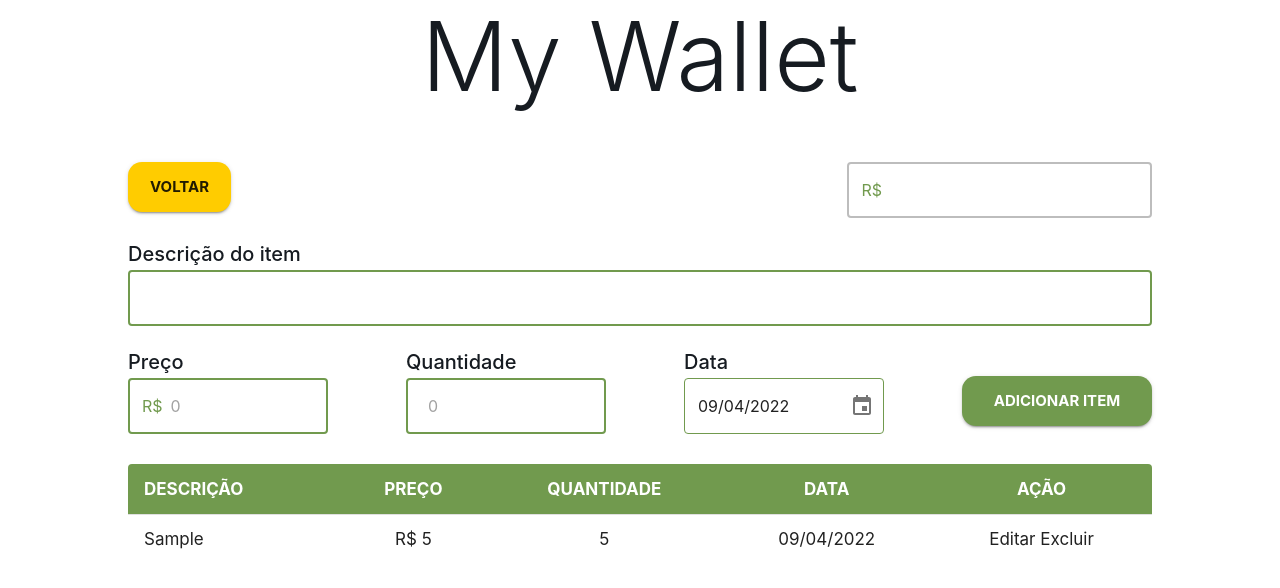
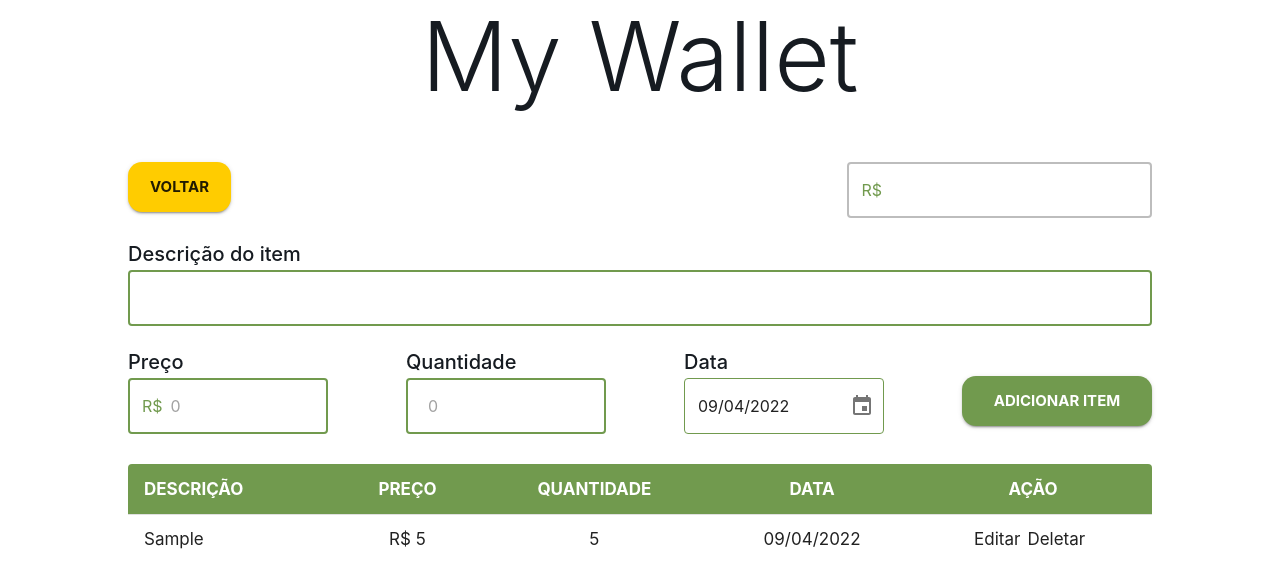
Before and after one commit to caions/my-wallet, a React (Create React App) app: page /expenses in a window 1280 px wide. Both pictures are taken after typing "Sample", "5", "5" into the empty fields and a click on the button "ADICIONAR ITEM". Shown: the top 588 px of the page. Built offline with nearby package versions, Linux system fonts and the light colour scheme.

Commit message:
feat: delete row

```diff
--- a/src/pages/Expenses/index.tsx
+++ b/src/pages/Expenses/index.tsx
@@ -10,7 +10,7 @@ import {
   TextField,
   Typography,
 } from "@mui/material";
-import React, { useEffect, useState } from "react";
+import React, { useState } from "react";
 import { DesktopDatePicker } from "@mui/x-date-pickers/DesktopDatePicker";
 import Button from "../../components/Button";
 import { InputText } from "../../components/InputText";
@@ -77,6 +77,7 @@ const Expenses: React.FC = () => {
   };
 
   interface IRows {
+    id: number;
     descricao?: string;
     quantidade?: string;
     preco?: string;
@@ -141,15 +142,19 @@ const Expenses: React.FC = () => {
       });
   }
 
+
   const handleSubmit = () => {
+
 
     validateFields()
 
     if (validate) {
+
       setErrors({});
       setRows([
         ...rows,
         {
+          id: rows.length +1,
           descricao,
           preco: "R$ " + preco,
           quantidade,
@@ -162,6 +167,12 @@ const Expenses: React.FC = () => {
       setQuantidade("");
     }
   };
+
+  const deleteRow = (key:number) =>{
+    if(confirm('Deseja realmente excluir esse item?')){
+      setRows(rows.filter((r)=>r.id !== key))
+    }
+  }
 
   return (
     <>
@@ -278,7 +289,13 @@ const Expenses: React.FC = () => {
                     <TableCell align='center'>{row.preco}</TableCell>
                     <TableCell align='center'>{row.quantidade}</TableCell>
                     <TableCell align='center'>{row.date}</TableCell>
-                    <TableCell align='center'>{row.acao}</TableCell>
+                    <TableCell align='center'>
+                      <span style={{marginRight: '7px'}}>Editar</span>
+                      <span
+                      style={{marginRight: '7px',cursor: 'pointer'}}
+                      onClick={()=>deleteRow(row.id)} >Deletar
+                      </span>
+                    </TableCell>
                   </TableRow>
                 ))}
               </TableBody>
```
